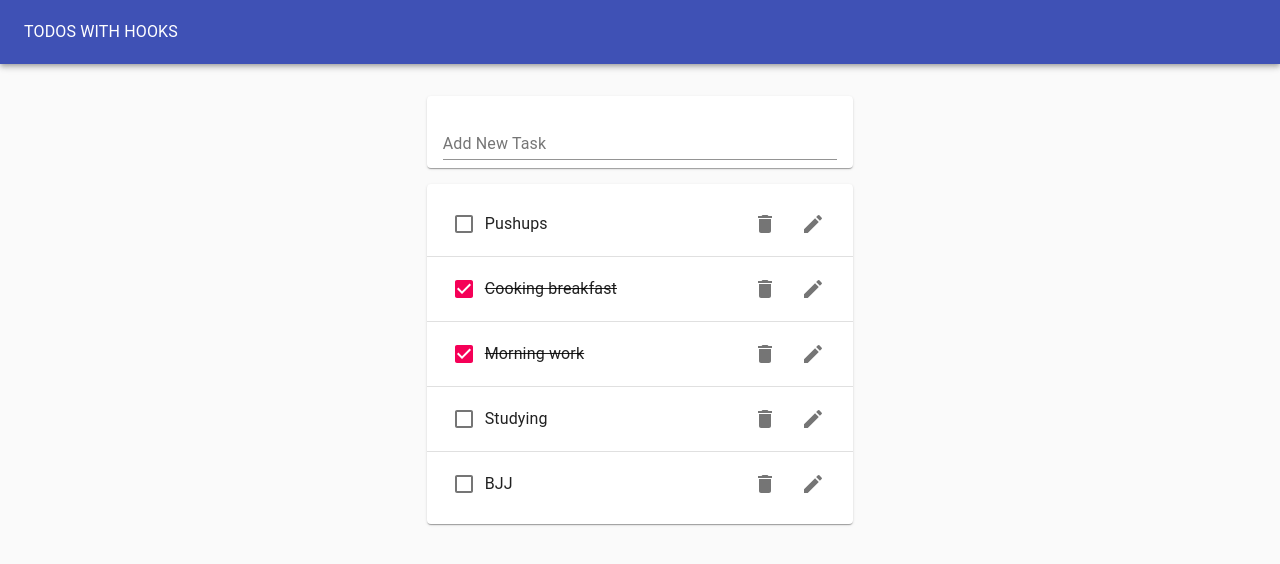
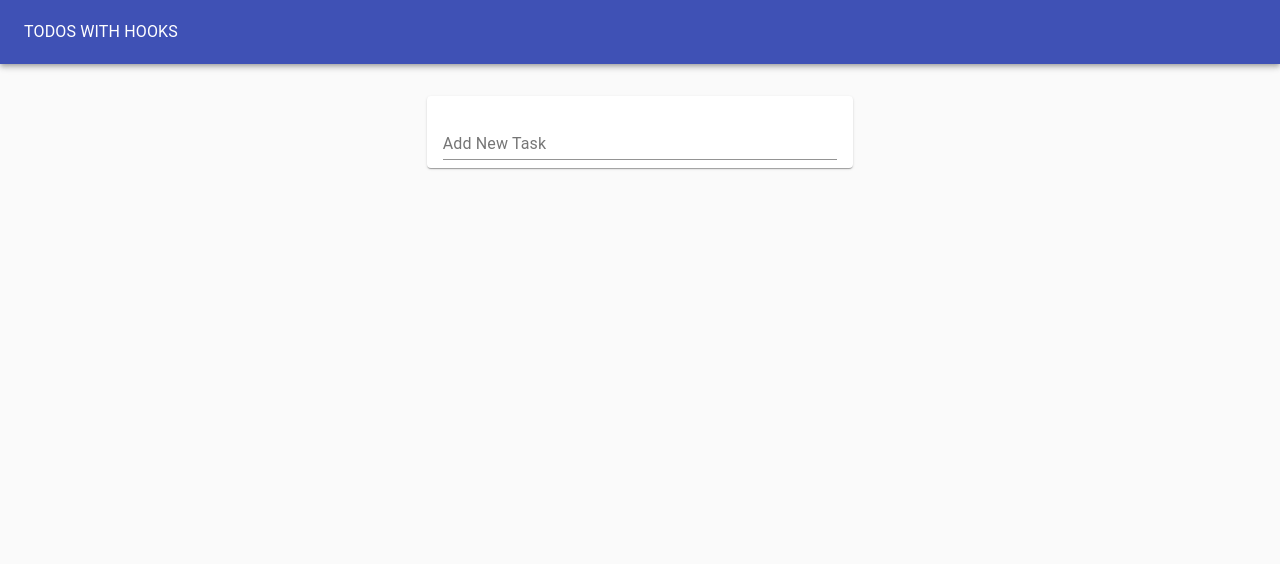
Before and after one commit to mm1544/React-Hooks-Todolist-App, a React (Create React App) app: page / in a window 1280 px wide. Shown: the top 564 px of the page. Built offline with nearby package versions, Linux system fonts and the light colour scheme.

Commit message:
Add use of LocalStorage w/ UseEffect Hook

```diff
--- a/src/TodoApp.js
+++ b/src/TodoApp.js
@@ -1,4 +1,4 @@
-import React, {useState} from "react";
+import React, {useState, useEffect} from "react";
 import Typography from '@material-ui/core/Typography';
 import Paper from '@material-ui/core/Paper';
 import AppBar from '@material-ui/core/AppBar';
@@ -9,14 +9,24 @@
 import uuid from "uuid/v4";
 
 function TodoApp() {
-    const initialTodos = [
-        {id: 1, task: "Pushups", completed: false},
-        {id: 2, task: "Cooking breakfast", completed: true},
-        {id: 3, task: "Morning work", completed: true},
-        {id: 4, task: "Studying", completed: false},
-        {id: 5, task: "BJJ", completed: false},
-    ]
+    // It here are data in localStorage it will use it, but if there is none, the empty array will be used
+    const initialTodos = JSON.parse(window.localStorage.getItem("todos") || "[]");
+
+    // const initialTodos = [
+    //     {id: 1, task: "Pushups", completed: false},
+    //     {id: 2, task: "Cooking breakfast", completed: true},
+    //     {id: 3, task: "Morning work", completed: true},
+    //     {id: 4, task: "Studying", completed: false},
+    //     {id: 5, task: "BJJ", completed: false},
+    // ]
     const [todos, setTodos] = useState(initialTodos);
+
+    // by the default function will run every time this component renders, therefore "[todos]" is passed. It will get run when "todos" will get changed
+    useEffect(() => {
+        // "todos" is the key under which there will be entry in localStorage
+        window.localStorage.setItem("todos", JSON.stringify(todos), [todos]);
+    })
+
     const addTodo = newTodoText => {
         setTodos([...todos, {id: uuid(), task: newTodoText, completed: false}]);
     };
--- a/src/TodoList.js
+++ b/src/TodoList.js
@@ -6,7 +6,7 @@
 import Todo from './Todo';
 
 function TodoList({todos, removeTodo, toggleTodo, editTodo}) {
-    return (
+    if(todos.length) return (
         <Paper>
             <List>
                 {todos.map((todo, i) => (
@@ -27,6 +27,8 @@
                 ))}
             </List>
         </Paper>
-    )
+    );
+    // if todos array is empty return null
+    return null;
 }
 export default TodoList;
```
